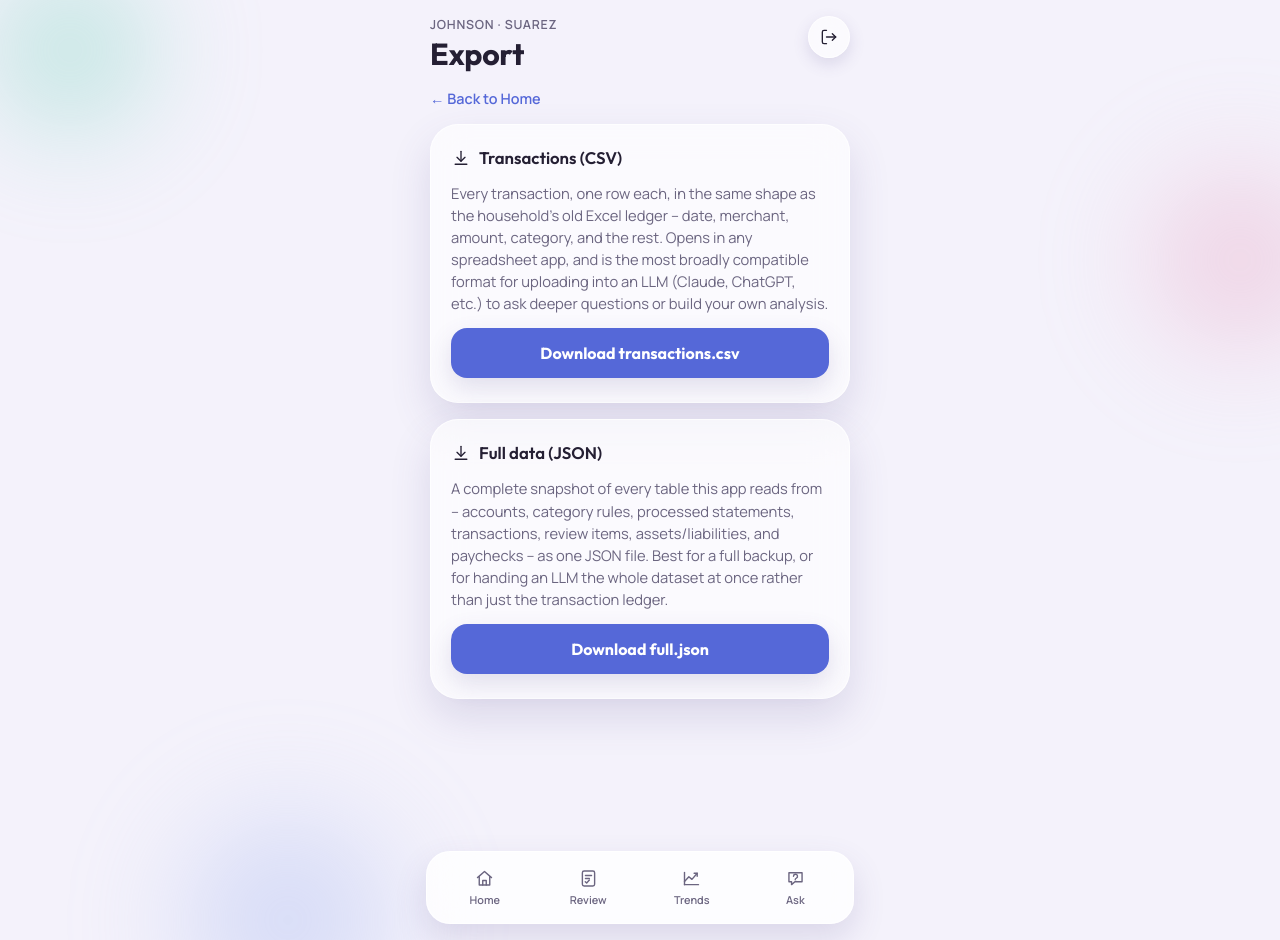
After one commit to 01trevorjohnson-ctrl/financials-pipeline, a FastAPI app: template dashboard/templates/export.html in a window 1280 px wide. The commit adds this page. Run offline with FastAPI, Linux system fonts and the light colour scheme; the template is opened without the code that fills it, so the values that code supplies are empty.

Commit message:
Add data export and a statement-coverage checklist to the dashboard
Data export (/export): a household that used to keep one Excel workbook
they could hand to any tool -- including an LLM -- needs that capability
preserved now that Supabase is the source of truth. Offers a
transactions.csv (same shape as the old workbook) and a full.json bundle
of every table, both paginated to avoid the 1000-row PostgREST cap.

Statement coverage checklist (Home page): for each of the 13 known
accounts, deterministically flags whether a recent statement is on file
(no LLM in the decision itself -- date math only), with an optional
Claude-phrased one-line summary on top that degrades to a plain sentence
if ANTHROPIC_API_KEY is unset or the call fails.

Co-Authored-By: Claude Sonnet 5 <noreply@anthropic.com>

```diff
--- /dev/null
+++ b/dashboard/export.py
@@ -0,0 +1,33 @@
+"""Builds the downloadable export files for the /export page.
+
+The household used to keep one Excel workbook as the source of truth and
+could hand a copy of it to any tool (including an LLM) for further
+analysis. Now that Supabase is the source of truth, this module is what
+replaces that capability -- a plain CSV of the full transaction ledger
+(the direct equivalent of the old workbook's main sheet, and the most
+broadly compatible format for spreadsheets and LLMs alike) plus a full
+JSON bundle of every table for a complete backup/analysis snapshot.
+"""
+from __future__ import annotations
+
+import csv
+import io
+import json
+
+TRANSACTIONS_CSV_COLUMNS = [
+    'date', 'time', 'cardholder', 'amount', 'points', 'balance', 'status',
+    'type', 'merchant', 'description', 'card', 'flow', 'category',
+]
+
+
+def transactions_csv(rows: list) -> str:
+    buf = io.StringIO()
+    writer = csv.DictWriter(buf, fieldnames=TRANSACTIONS_CSV_COLUMNS, extrasaction='ignore')
+    writer.writeheader()
+    for row in rows:
+        writer.writerow(row)
+    return buf.getvalue()
+
+
+def full_bundle_json(bundle: dict) -> str:
+    return json.dumps(bundle, indent=2, default=str)
--- a/dashboard/main.py
+++ b/dashboard/main.py
@@ -17,15 +17,19 @@ from __future__ import annotations
 import hashlib
 import os
 
+import datetime
+
 from fastapi import FastAPI, Request, Form
-from fastapi.responses import RedirectResponse, HTMLResponse
+from fastapi.responses import RedirectResponse, HTMLResponse, Response
 from fastapi.templating import Jinja2Templates
 from starlette.middleware.sessions import SessionMiddleware
 from starlette.staticfiles import StaticFiles
 
 from . import ask as ask_backend
 from . import colors
+from . import coverage as coverage_backend
 from . import db
+from . import export as export_backend
 from pipeline.main import run_pipeline
 
 APP_DIR = os.path.dirname(os.path.abspath(__file__))
@@ -100,13 +104,18 @@ def home(request: Request):
     last_activity = db.get_last_pipeline_activity(client)
     open_review_count = db.get_open_needs_review_count(client)
 
+    account_coverage = coverage_backend.get_account_coverage(client)
+    coverage_headline = coverage_backend.llm_headline(account_coverage)
+
     # A just-triggered run's result, stashed in the session by /run-pipeline
     # (redirect-with-flash-message pattern) -- shown once, then cleared.
     run_flash = request.session.pop('last_run_result', None)
 
     return templates.TemplateResponse('home.html', {
         'request': request, 'last_activity': last_activity,
-        'open_review_count': open_review_count, 'run_flash': run_flash, 'active_tab': 'home',
+        'open_review_count': open_review_count, 'run_flash': run_flash,
+        'account_coverage': account_coverage, 'coverage_headline': coverage_headline,
+        'active_tab': 'home',
     })
 
 
@@ -242,6 +251,40 @@ def ask_submit(request: Request, question: str = Form(...)):
     })
 
 
+@app.get('/export', response_class=HTMLResponse)
+def export_page(request: Request):
+    if not require_auth(request):
+        return RedirectResponse('/login', status_code=302)
+
+    return templates.TemplateResponse('export.html', {'request': request, 'active_tab': None})
+
+
+@app.get('/export/transactions.csv')
+def export_transactions_csv(request: Request):
+    if not require_auth(request):
+        return RedirectResponse('/login', status_code=302)
+
+    client = db.get_client()
+    rows = db.get_all_transactions_for_export(client)
+    csv_text = export_backend.transactions_csv(rows)
+    filename = f'transactions-{datetime.date.today().isoformat()}.csv'
+    return Response(content=csv_text, media_type='text/csv',
+                     headers={'Content-Disposition': f'attachment; filename="{filename}"'})
+
+
+@app.get('/export/full.json')
+def export_full_json(request: Request):
+    if not require_auth(request):
+        return RedirectResponse('/login', status_code=302)
+
+    client = db.get_client()
+    bundle = db.get_full_export_bundle(client)
+    json_text = export_backend.full_bundle_json(bundle)
+    filename = f'financials-export-{datetime.date.today().isoformat()}.json'
+    return Response(content=json_text, media_type='application/json',
+                     headers={'Content-Disposition': f'attachment; filename="{filename}"'})
+
+
 @app.get('/healthz')
 def healthz():
     return {'ok': True}
--- a/dashboard/static/style.css
+++ b/dashboard/static/style.css
@@ -444,6 +444,46 @@ form { display: flex; flex-direction: column; gap: 12px; }
   color: var(--bud-ink-soft);
 }
 
+/* ---------- home: statements-needed checklist ---------- */
+
+.coverage-list {
+  display: flex;
+  flex-direction: column;
+  gap: 2px;
+  list-style: none;
+  margin: 0;
+  padding: 0;
+}
+.coverage-item {
+  display: flex;
+  align-items: center;
+  gap: 10px;
+  padding: 8px 2px;
+  font-size: 0.88rem;
+  border-bottom: 1px solid var(--bud-border);
+}
+.coverage-item:last-child { border-bottom: none; }
+.coverage-checkbox { width: 19px; height: 19px; flex-shrink: 0; }
+.coverage-item.is-ok .coverage-checkbox { color: var(--bud-ok); }
+.coverage-item.is-overdue .coverage-checkbox { color: var(--bud-warning); }
+.coverage-account { flex: 1; font-weight: 600; }
+.coverage-item.is-overdue .coverage-account { color: var(--bud-ink); }
+.coverage-item.is-ok .coverage-account { color: var(--bud-ink-soft); }
+.coverage-meta {
+  font-size: 0.78rem;
+  color: var(--bud-ink-soft);
+  white-space: nowrap;
+}
+
+/* ---------- export ---------- */
+
+.export-back-link {
+  color: var(--bud-accent);
+  font-size: 0.9rem;
+  font-weight: 600;
+  text-decoration: none;
+}
+
 /* ---------- ask ---------- */
 
 .ask-form { flex-direction: row; gap: 8px; }
--- a/dashboard/templates/_icons.html
+++ b/dashboard/templates/_icons.html
@@ -67,3 +67,24 @@
   <circle cx="12" cy="16.6" r="0.15" fill="currentColor" stroke="currentColor" />
 </svg>
 {% endmacro %}
+
+{% macro icon_download(cls='') %}
+<svg class="{{ cls }}" viewBox="0 0 24 24" fill="none" stroke="currentColor" stroke-width="1.6" stroke-linecap="round" stroke-linejoin="round">
+  <path d="M12 4v11.5" />
+  <path d="M7.2 11.2 12 16l4.8-4.8" />
+  <path d="M5 19.5h14" />
+</svg>
+{% endmacro %}
+
+{% macro icon_checkbox_checked(cls='') %}
+<svg class="{{ cls }}" viewBox="0 0 24 24" fill="none" stroke="currentColor" stroke-width="1.6" stroke-linecap="round" stroke-linejoin="round">
+  <rect x="4" y="4" width="16" height="16" rx="5" />
+  <path d="M8 12.2 10.8 15l5.2-6" />
+</svg>
+{% endmacro %}
+
+{% macro icon_checkbox_empty(cls='') %}
+<svg class="{{ cls }}" viewBox="0 0 24 24" fill="none" stroke="currentColor" stroke-width="1.6" stroke-linecap="round" stroke-linejoin="round">
+  <rect x="4" y="4" width="16" height="16" rx="5" />
+</svg>
+{% endmacro %}
--- /dev/null
+++ b/dashboard/templates/export.html
@@ -0,0 +1,45 @@
+{% extends "base.html" %}
+{% import "_icons.html" as icons %}
+{% block title %}Export - Household Finances{% endblock %}
+{% block header_title %}Export{% endblock %}
+{% block content %}
+
+  <a href="/home" class="export-back-link">&larr; Back to Home</a>
+
+  <section class="budget-panel">
+    <div class="budget-panel-head">
+      <div class="budget-panel-title">
+        {{ icons.icon_download('budget-panel-icon') }}
+        <span>Transactions (CSV)</span>
+      </div>
+    </div>
+    <p class="budget-note-summary">
+      Every transaction, one row each, in the same shape as the household's old Excel ledger --
+      date, merchant, amount, category, and the rest. Opens in any spreadsheet app, and is the
+      most broadly compatible format for uploading into an LLM (Claude, ChatGPT, etc.) to ask
+      deeper questions or build your own analysis.
+    </p>
+    <a href="/export/transactions.csv" class="budget-primary-btn" style="background: var(--bud-accent); text-align: center; text-decoration: none; display: block;">
+      Download transactions.csv
+    </a>
+  </section>
+
+  <section class="budget-panel">
+    <div class="budget-panel-head">
+      <div class="budget-panel-title">
+        {{ icons.icon_download('budget-panel-icon') }}
+        <span>Full data (JSON)</span>
+      </div>
+    </div>
+    <p class="budget-note-summary">
+      A complete snapshot of every table this app reads from -- accounts, category rules,
+      processed statements, transactions, review items, assets/liabilities, and paychecks --
+      as one JSON file. Best for a full backup, or for handing an LLM the whole dataset at once
+      rather than just the transaction ledger.
+    </p>
+    <a href="/export/full.json" class="budget-primary-btn" style="background: var(--bud-accent); text-align: center; text-decoration: none; display: block;">
+      Download full.json
+    </a>
+  </section>
+
+{% endblock %}
```
Also changed, not shown: dashboard/coverage.py (added, +126 -0 lines), dashboard/db.py (+41 -0 lines), dashboard/templates/home.html (+41 -0 lines), README.md.
